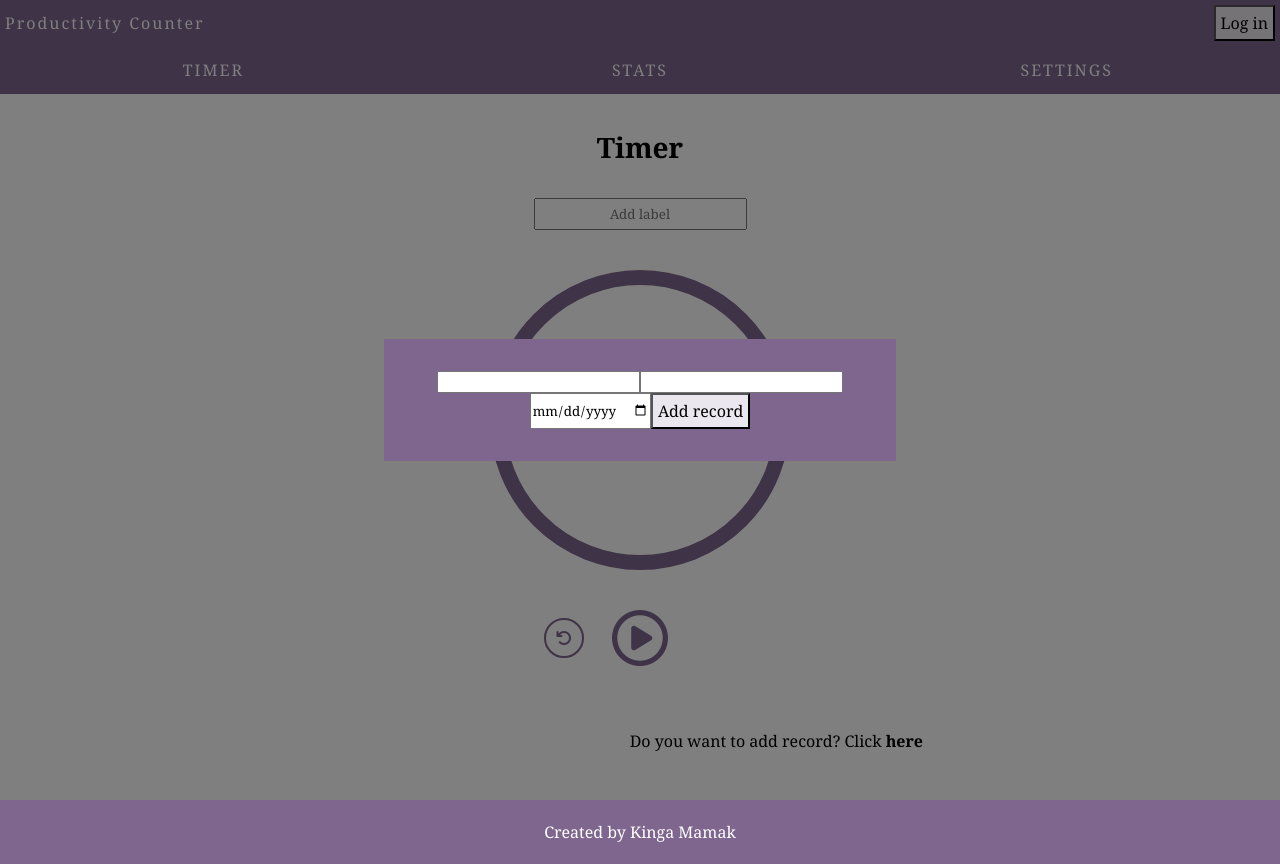
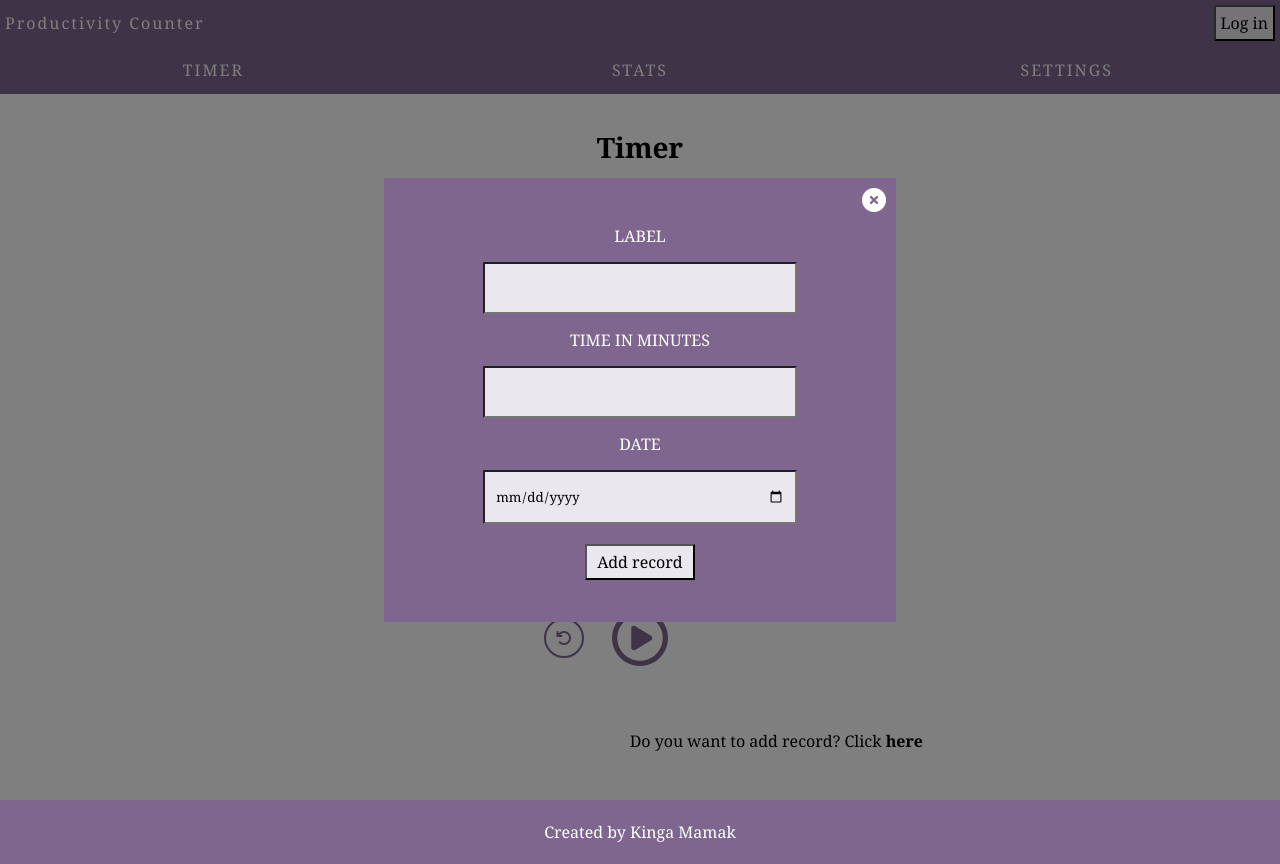
Before and after one commit to kingam280/productivity-counter, a React app: page / in a window 1280 px wide. Both pictures are taken after a click on the element "here". Built offline with nearby package versions, Linux system fonts and the light colour scheme.

Commit message:
Add styles for form

```diff
--- a/src/components/Timer/AddRecordForm/AddRecordForm.js
+++ b/src/components/Timer/AddRecordForm/AddRecordForm.js
@@ -14,17 +14,17 @@ const AddRecordForm = ({ saveRecord, setIsAddRecordFormOpen }) => {
     })
 
     const handleChange = (e) => {
-        if (e.target.dataset.name === "timestamp") {
+        if (e.target.id === "timestamp") {
             const timestamp = new Date(e.target.value).getTime()
             setForm(prev => ({...prev, timestamp}))
         } else {
-            const key = e.target.dataset.name
+            const key = e.target.id
             setForm(prev => ({...prev, [key]: e.target.value}))
         }
     }
 
     const handleClose = (e) => {
-        if (e.target.dataset.name === "add-record-form-bg") {
+        if (e.target.dataset.name === "enable-close" || e.target.dataset.name === "enable-close") {
             setIsAddRecordFormOpen(false)
         }
     }
@@ -37,12 +37,41 @@ const AddRecordForm = ({ saveRecord, setIsAddRecordFormOpen }) => {
     }
     return(
         <>
-            <div className={styles.formContainer} onClick={handleClose} data-name="add-record-form-bg">
-                <form action="submit" onChange={handleChange} onSubmit={handleSubmit} className={styles.addRecordForm} >
-                    <input type="text" className="text" data-name="label" required/>
-                    <input type="number" min="5"  step="5" className="text" data-name="focusTime" required/>
-                    <input type="date" className="date" data-name="timestamp" required/>
-                    <button>Add record</button>
+            <div className={styles.formContainer} onClick={handleClose} data-name="enable-close">
+                <form
+                    action="submit"
+                    onChange={handleChange}
+                    onSubmit={handleSubmit}
+                    className={styles.addRecordForm}
+                >
+                    <label htmlFor="label" className={styles.labels}>Label</label>
+                    <input
+                        type="text"
+                        className={styles.inputs}
+                        id="label"
+                        required
+                    />
+                    <label htmlFor="label" className={styles.labels}>Time in minutes</label>
+                    <input
+                        type="number"
+                        min="5"
+                        step="5"
+                        className={styles.inputs}
+                        id="focusTime"
+                        required
+                    />
+                    <label htmlFor="label" className={styles.labels} >Date</label>
+                    <input
+                        type="date"
+                        className={styles.inputs}
+                        id="timestamp"
+                        required
+                    />
+                    <button className={styles.submit}>Add record</button>
+                    <i
+                        className={`fas fa-times-circle ${styles.closeBtn}`}
+                        data-name="enable-close"
+                    ></i>
                 </form>
             </div>
         </>
--- a/src/components/Timer/AddRecordForm/AddRecordForm.module.css
+++ b/src/components/Timer/AddRecordForm/AddRecordForm.module.css
@@ -14,9 +14,52 @@
   left: 50%;
   transform: translate(-50%, -50%);
   display: flex;
+  flex-direction: column;
   justify-content: center;
+  align-content: center;
   flex-wrap: wrap;
-  width: 40%;
+  width: 90%;
   background-color: var(--main-color);
   padding: 2.5%;
 }
+
+.inputs,
+.labels {
+  width: 90%;
+  padding: 15px 10px;
+}
+
+.labels {
+  color: white;
+  text-transform: uppercase;
+  text-align: center;
+}
+
+.inputs {
+  background-color: var(--second-color);
+}
+
+.submit {
+  padding: 5px 10px;
+  margin: 20px auto 10px;
+}
+
+.closeBtn {
+  position: absolute;
+  top: 0;
+  right: 0;
+  padding: 10px;
+  font-size: 1.5rem;
+  color: white;
+  cursor: pointer;
+}
+
+@media (min-width: 1025px) {
+  .addRecordForm {
+    width: 40%;
+  }
+  .inputs,
+  .labels {
+    width: 70%;
+  }
+}
```
